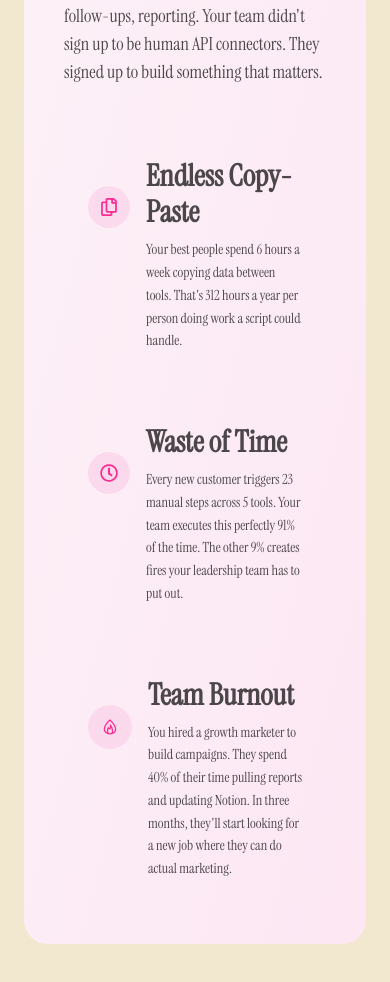
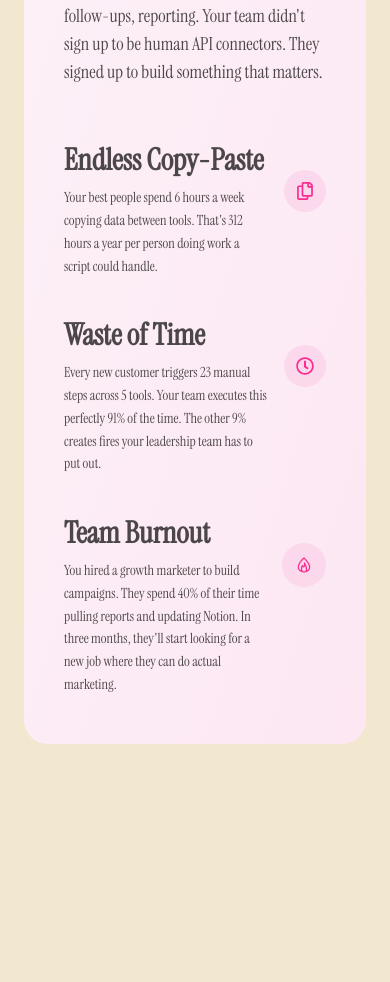
Before and after one commit to FahadBinQaiser/Parallax, a React (Vite) app: page / in a window 390 px wide. Shown: the part 1565-2547 px from the top of the page. After the commit the page ends 2389 px from the top, so only its background shows below. Built offline with nearby package versions, Linux system fonts and the light colour scheme.

Commit message:
Fixed responsiveness issue

```diff
--- a/src/components/ProblemSection/ProblemSection.jsx
+++ b/src/components/ProblemSection/ProblemSection.jsx
@@ -43,9 +43,9 @@ export default function ProblemSection() {
           {problems.map(({ icon, title, desc }, idx) => (
             <div
               key={idx}
-              className="flex items-start gap-4 bg-transparent rounded-2xl p-6 hover:bg-pink-100 transition"
+              className="flex items-start gap-4 bg-transparent rounded-2xl py-2 sm:p-4 hover:bg-pink-100 transition"
             >
-              <div className="p-3 bg-pink-200/60 rounded-full flex items-center mt-7 justify-center">
+              <div className="p-3 bg-pink-200/60 order-2 sm:order-0 rounded-full flex items-center mt-7 justify-center">
                 {icon}
               </div>
               <div>
```
